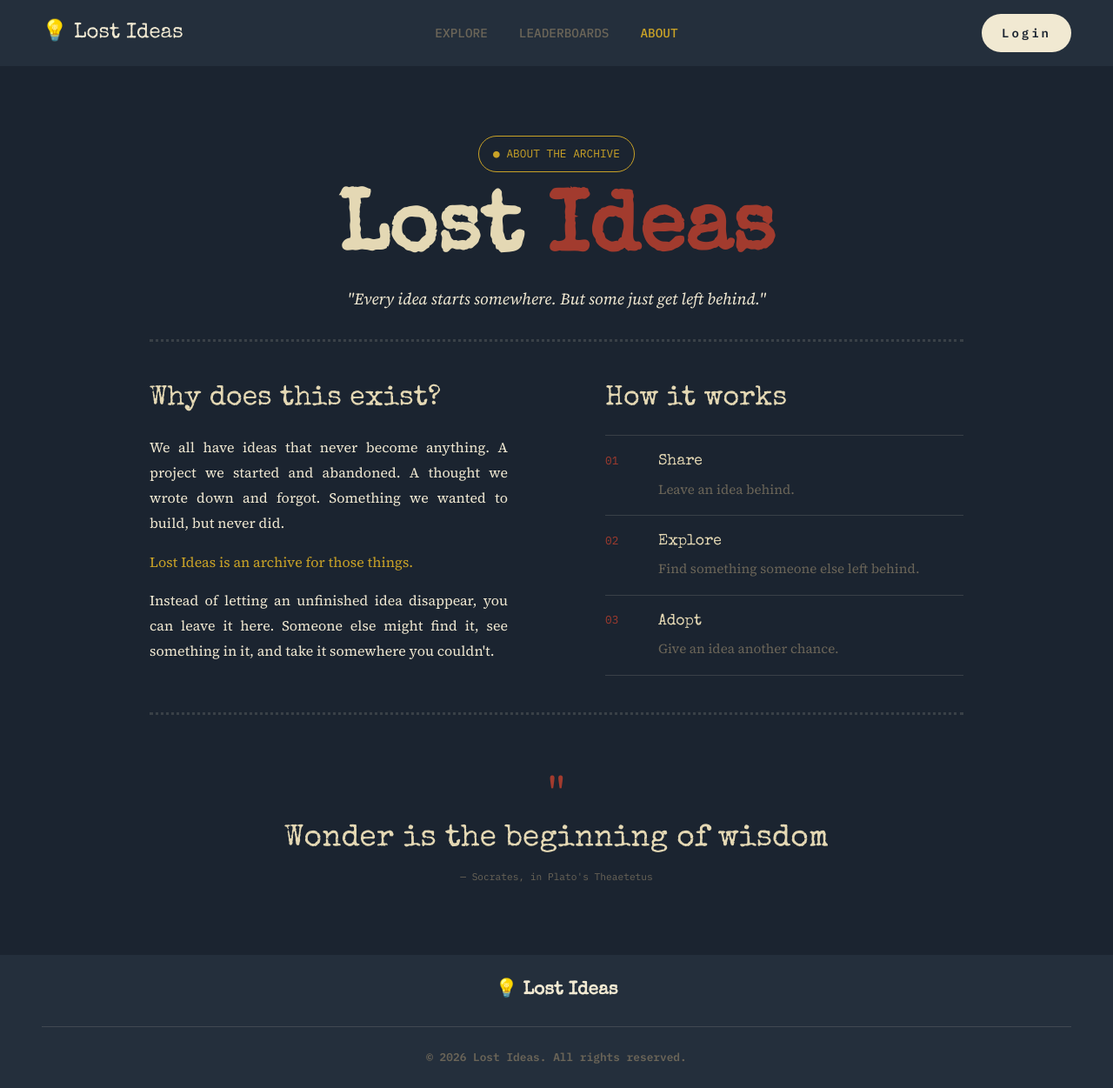
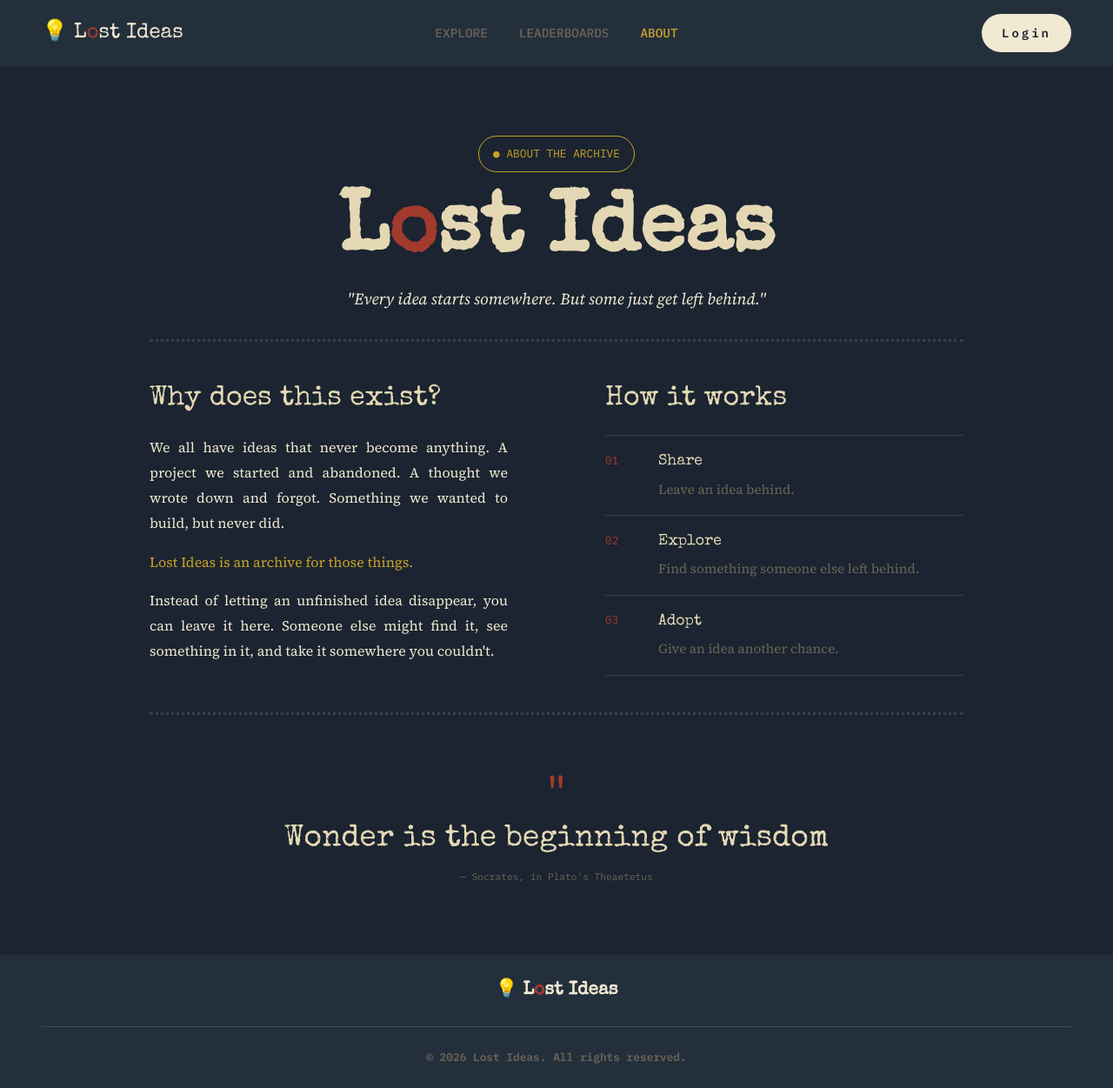
Before and after one commit to Feeder029/Lost-Ideas, a Flask app: page /main/about in a window 1280 px wide. Shown: the whole page at 87% size. Run offline with Flask 3, Linux system fonts and the light colour scheme.

Commit message:
fixing logo color issues

```diff
--- a/app/static/components/footer/footer.css
+++ b/app/static/components/footer/footer.css
@@ -23,6 +23,10 @@ footer{
     font-size: 1.3rem;
 }
 
+.top h3 span{
+    color: var(--stamp-red);
+}
+
 .top p{
     font-size: 0.8rem;
     color: var(--pencil);
--- a/app/static/components/navbar/navbar.css
+++ b/app/static/components/navbar/navbar.css
@@ -41,6 +41,10 @@ nav {
     color: var(--paper);
     text-decoration: none;
     font-size: 1.5rem;
+}
+
+.logo a span {
+    color: var(--stamp-red);
 }
 
 .nav-links {
--- a/app/templates/about.html
+++ b/app/templates/about.html
@@ -11,7 +11,7 @@
     </div>
 
     <h1>
-        Lost <span>Ideas</span>
+        L<span>o</span>st Ideas
     </h1>
 
     <p class="about-intro">
--- a/app/templates/components/footer.html
+++ b/app/templates/components/footer.html
@@ -6,7 +6,7 @@
 <body>
     <footer>
         <div class="top">
-            <h3>💡 Lost Ideas</h3>
+            <h3>💡 L<span>o</span>st Ideas</h3>
             <!-- <p>A home for every idea that got left behind.</p> -->
         </div>
         <div class="divider">&nbsp;</div>
--- a/app/templates/components/navbar.html
+++ b/app/templates/components/navbar.html
@@ -5,7 +5,7 @@
 {% block content %}
     <nav>
         <div class="logo">
-            <a href="/">💡 Lost Ideas</a>
+            <a href="/">💡 L<span>o</span>st Ideas</a>
         </div>
 
         <button
```
